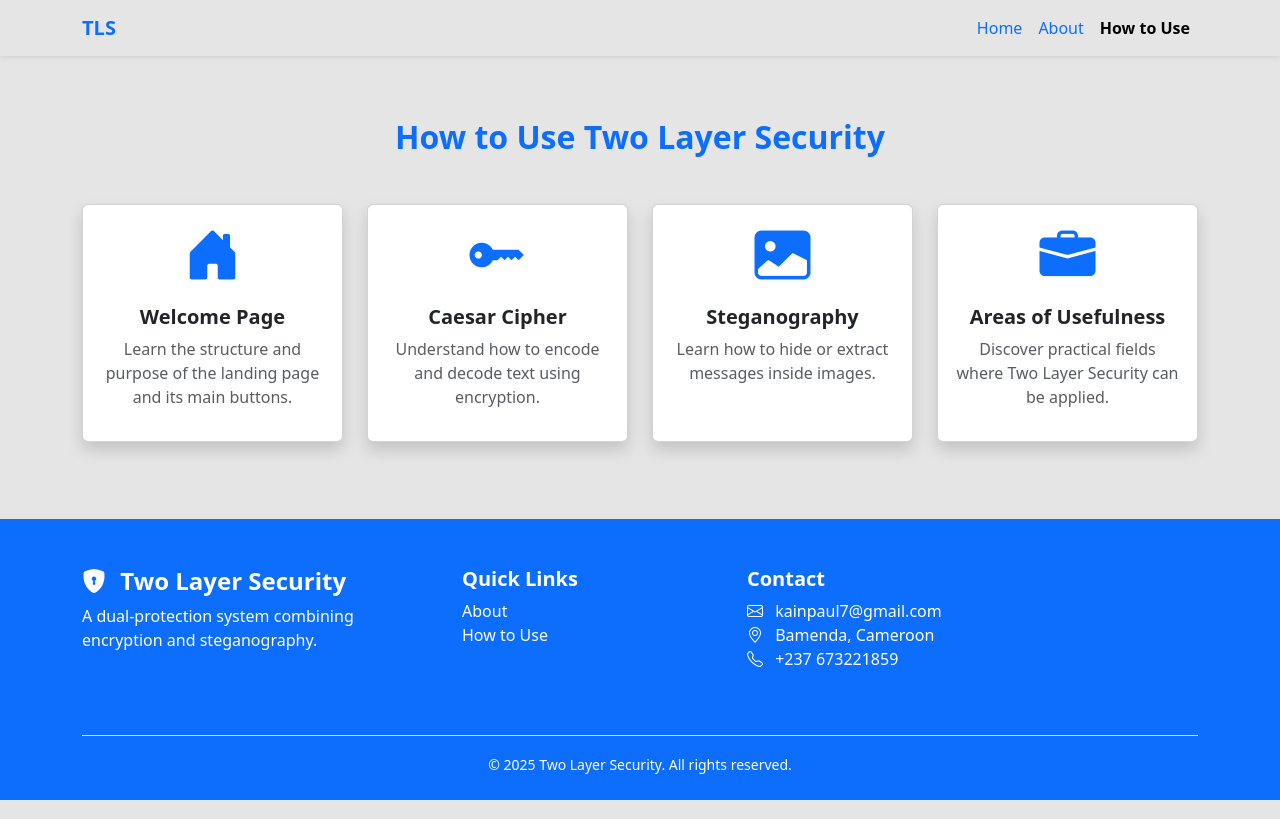
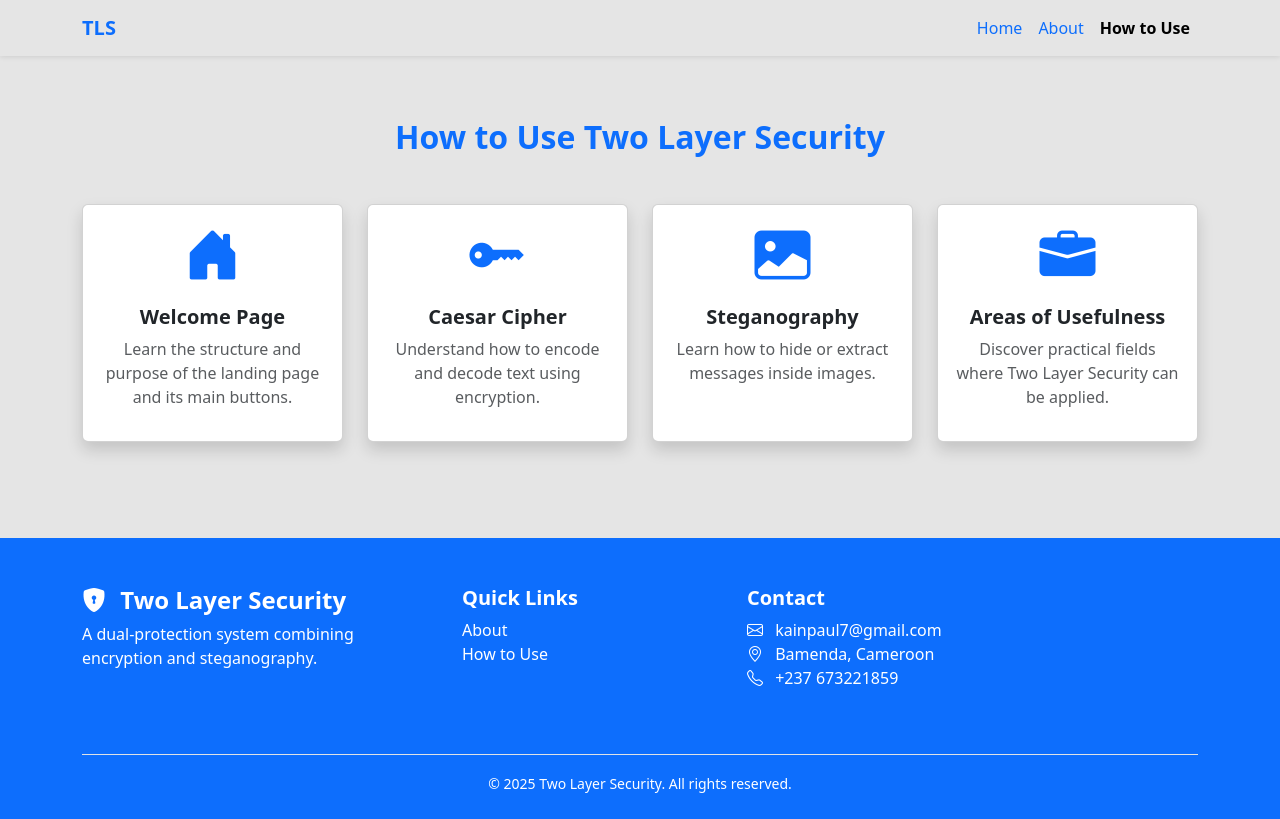
Before and after one commit to KAINMI/Two-Layer-Security, a plain HTML site: page htu.html in a window 1280 px wide. Drawn offline with nearby package versions, Linux system fonts and the light colour scheme.

Commit message:
Update htu.html

```diff
--- a/htu.html
+++ b/htu.html
@@ -184,7 +184,7 @@
 </div>
 
 <!-- Footer -->
-<footer class="bg-primary text-white pt-5 pb-4 mt-5" style="position: fixed; bottom: 0; width: 100%;">
+<footer class="bg-primary text-white pt-5 pb-4 mt-5" style="bottom: 0; width: 100%;">
   <div class="container text-md-left">
     <div class="row">
       <div class="col-md-4 mb-4">
```
